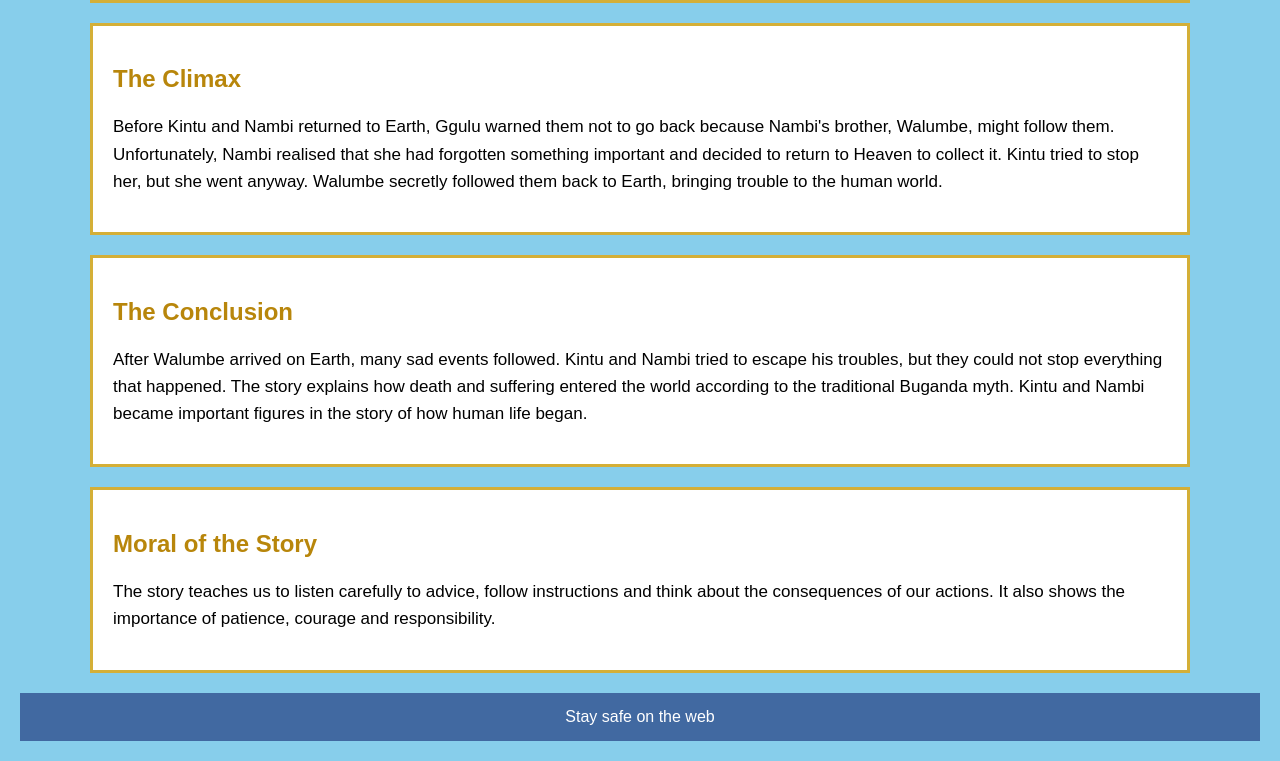
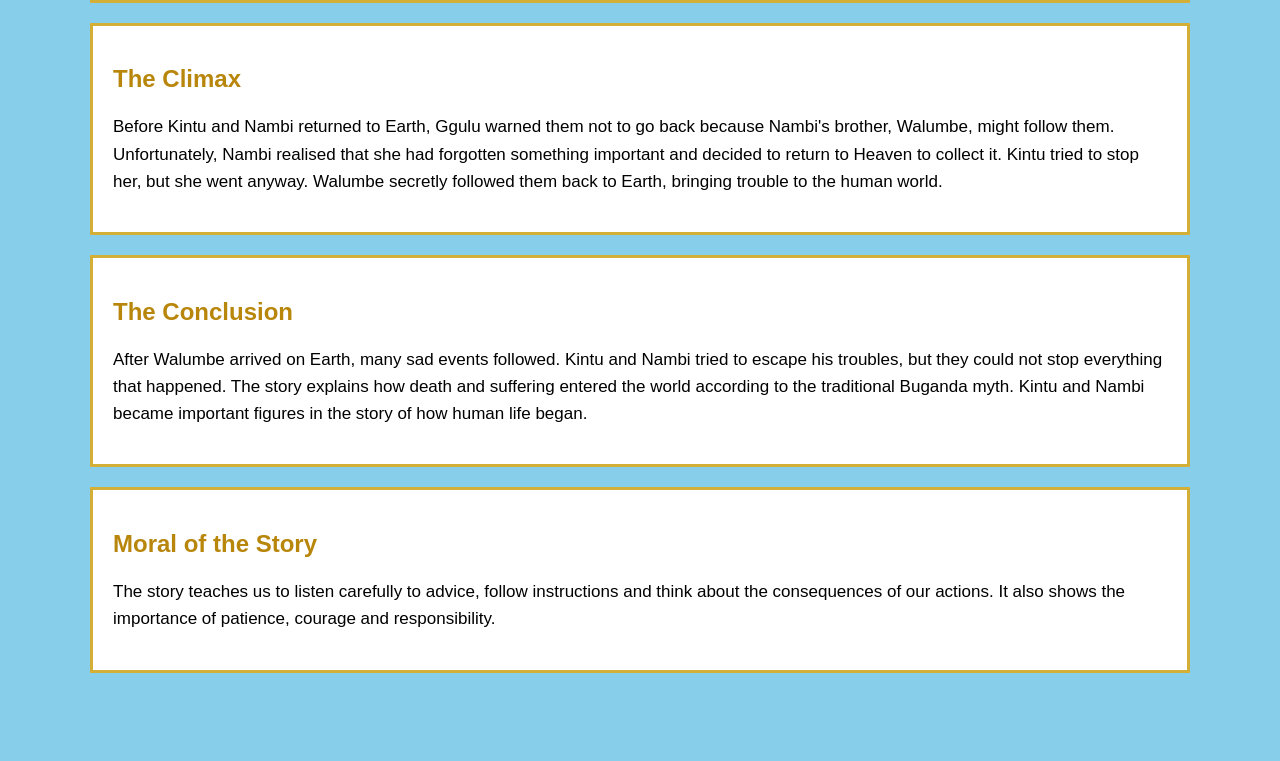
Before and after one commit to jeremiahkatumba-ai/english, a plain HTML site: page Myth.html in a window 1280 px wide. Shown: the part 822-1583 px from the top of the page. After the commit the page ends 1515 px from the top, so only its background shows below. Drawn offline with Linux system fonts and the light colour scheme.

Commit message:
Remove footer from Myth.html

```diff
--- a/Myth.html
+++ b/Myth.html
@@ -140,9 +140,7 @@
         </p>
     </div>
 
-    <footer>
-        Stay safe on the web
-    </footer>
+
 
 </body>
 </html>
```
